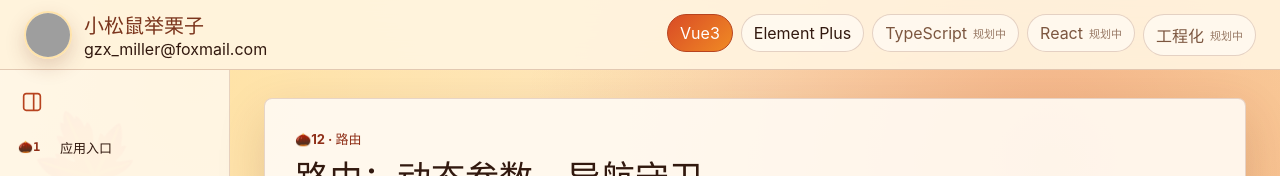
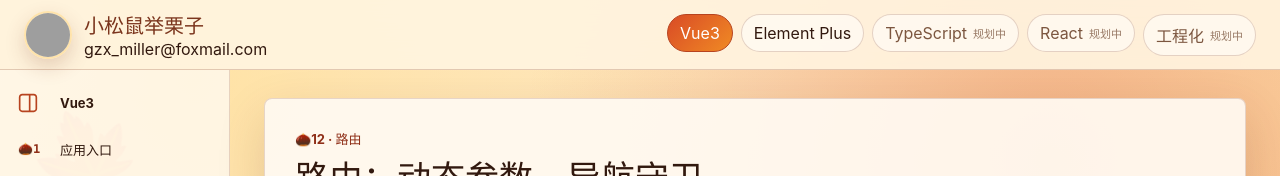
Before and after one commit to gzx-miller/total-vue, a Vue app: page /vue/k-12/routing/lee in a window 1280 px wide. Both pictures are taken after a click on the button "展开侧边栏". Shown: the top 176 px of the page. Built offline with nearby package versions, Linux system fonts and the light colour scheme; grey boxes are pictures that could not be loaded.

Commit message:
fix: label expanded sidebar toggle

```diff
--- a/src/components/LessonPage.vue
+++ b/src/components/LessonPage.vue
@@ -56,6 +56,10 @@
 }
 
 const activeKnowledge = computed(() => String(route.meta.knowledge ?? 'vue'))
+
+const activeCategoryName = computed(() => {
+  return knowledgeCategories.find((category) => category.id === activeKnowledge.value)?.name ?? activeKnowledge.value
+})
 
 const filteredLessons = computed(() => {
   return lessons.filter((lesson) => {
@@ -178,6 +182,9 @@
             :aria-label="isSidebarTemporarilyExpanded ? '收起侧边栏' : '展开侧边栏'"
           >
             <span class="toggle-icon" aria-hidden="true"></span>
+            <strong v-if="isSidebarTemporarilyExpanded" class="sidebar-toggle-label">
+              {{ activeCategoryName }}
+            </strong>
           </button>
         </div>
 
--- a/src/style.css
+++ b/src/style.css
@@ -336,8 +336,13 @@
   text-align: left;
 }
 
+.app-shell.sidebar-expanded .sidebar-heading {
+  margin: 0 0 12px;
+}
+
 .sidebar-toggle {
-  display: flex;
+  display: grid;
+  grid-template-columns: 1fr;
   align-items: center;
   justify-content: center;
   justify-self: start;
@@ -355,6 +360,19 @@
   background: rgba(255, 218, 159, 0.55);
 }
 
+.sidebar-toggle.expanded {
+  grid-template-columns: 38px minmax(0, 1fr);
+  gap: 4px;
+  justify-content: stretch;
+  justify-items: start;
+  width: 100%;
+  min-height: 34px;
+  height: auto;
+  border-radius: 7px;
+  padding: 7px 8px;
+  text-align: left;
+}
+
 .toggle-icon {
   display: block;
   width: 20px;
@@ -365,6 +383,15 @@
 
 .sidebar-toggle.expanded .toggle-icon {
   mask-image: url('/sidebar-expand.svg');
+}
+
+.sidebar-toggle-label {
+  overflow: hidden;
+  color: var(--text);
+  font-size: 13px;
+  font-weight: 650;
+  text-overflow: ellipsis;
+  white-space: nowrap;
 }
 
 .sidebar-heading small {
@@ -773,10 +800,6 @@
     margin: 0 0 8px;
   }
 
-  .sidebar-toggle {
-    display: flex;
-  }
-
   .lesson-nav {
     grid-template-columns: 1fr;
   }
```
